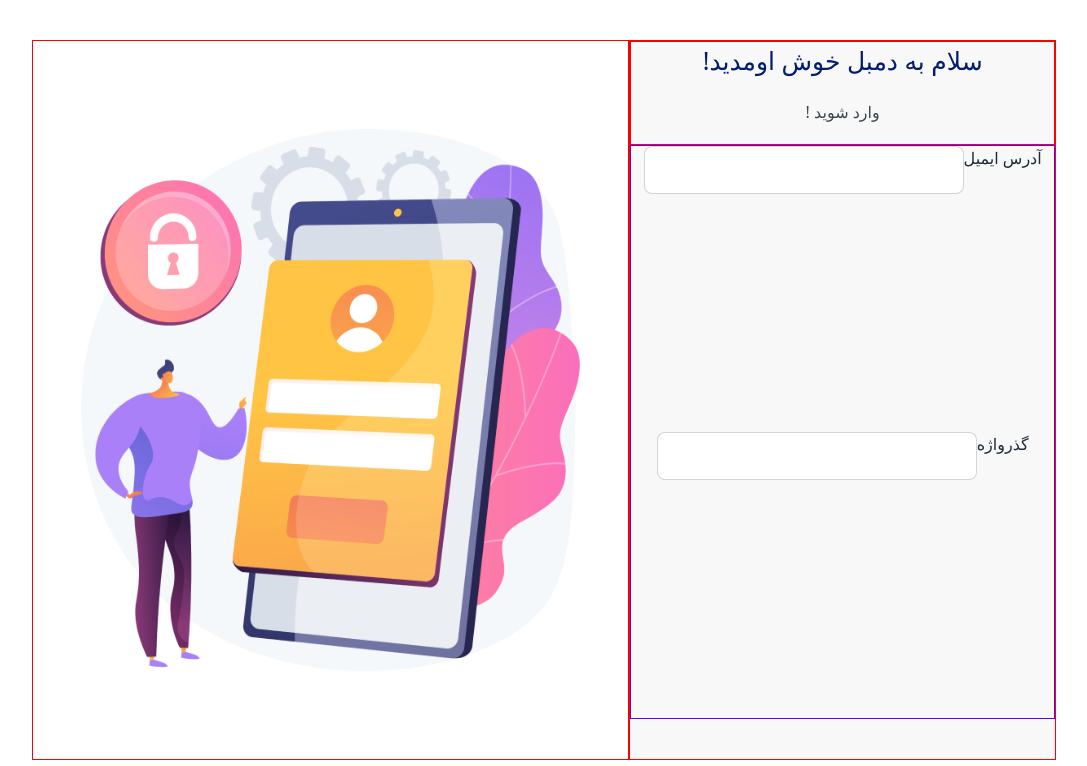
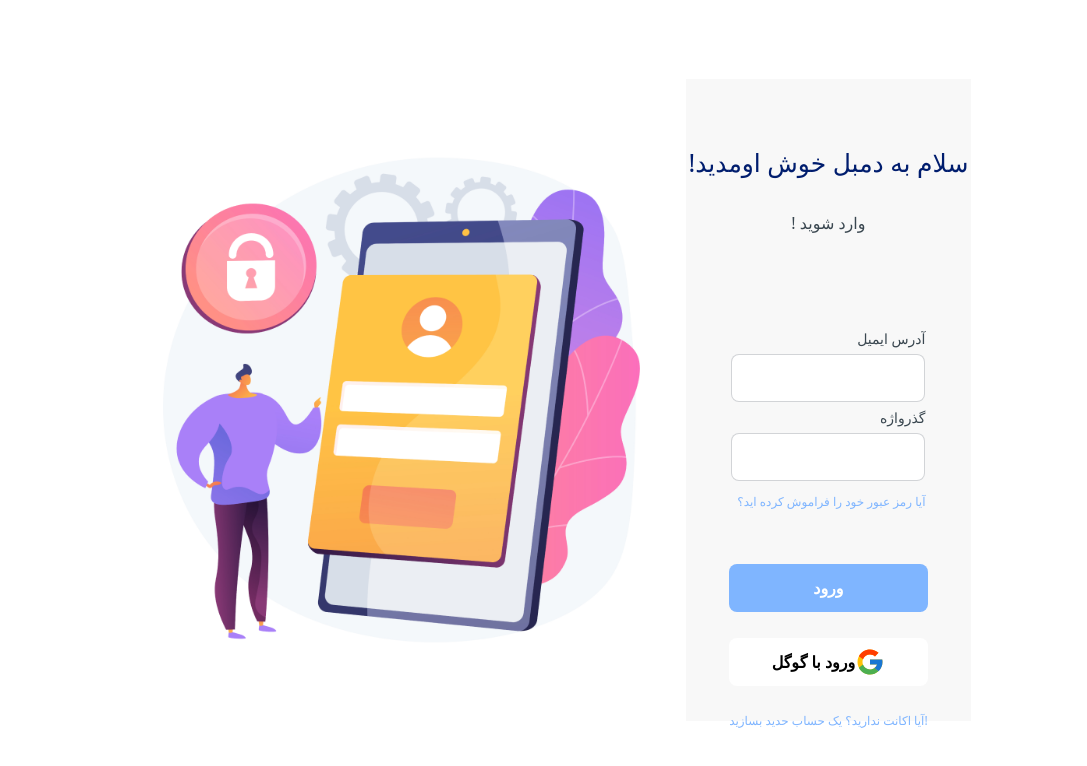
Before and after one commit to Dambel-org/front-end, a React (Vite) app: page / in a window 1280 px wide. Shown: the top 766 px of the page, without its empty margins (96-1183 px from the left). Built offline with nearby package versions, Linux system fonts and the light colour scheme.

Commit message:
Owner Login is ready-routing left

```diff
--- a/src/views/Owner/OwnerLogin.tsx
+++ b/src/views/Owner/OwnerLogin.tsx
@@ -4,24 +4,31 @@ import './css/StyleLogin.css';
 const OwnerLogin = () => {
   return (
     <div className='wrapper'>
-      <div className="row mx-auto md:w-full lg:w-4/5 ">
+      <div className="row mx-auto h-full lg:h-fit w-full xl:w-4/6 pb-2.5 md:p-0 ">
 
-        <figure className="w-7/12 ">
-          <img src="src/views/Owner/img/Login-pic.png" alt="Login" className="column-12" />
+        <figure className="w-0 md:w-8/12 ">
+          <img src="src/views/Owner/img/Login-pic.png" alt="Login" className="column-12 hidden md:block" />
         </figure>
 
-        <form action="#" className="w-5/12">
-          <div>
+        <form action="#" className="w-full md:w-4/12">
+
+          <div >
             <h1>سلام به دمبل خوش اومدید! </h1>
             <h3>وارد شوید !</h3>
           </div>
+
           <div className="inputs">
+            <label htmlFor="email" className='w-full'> آدرس ایمیل </label>
+            <input type="email" name="email" className="input input-bordered w-full max-w-xs" />
+            <label htmlFor="password" className='w-full'>گذرواژه </label>
+            <input type="password" name="password" className="input input-bordered w-full max-w-xs" />
+            <a href="#" className='font-medium text-blue-600 dark:text-blue-500 hover:underline'>آیا رمز عبور خود را فراموش کرده اید؟</a>
+          </div>
 
-            <label htmlFor="email"> آدرس ایمیل </label>
-            <input type="email" name="email" className="input input-bordered w-full max-w-xs" />
-            <label htmlFor="password">گذرواژه </label>
-            <input type="password" name="password" className="input input-bordered w-full max-w-xs" />
-
+          <div className="buttons">
+            <button type="submit" className="btn  w-full max-w-xs">ورود</button>
+            <button type="submit" className="btn  w-full max-w-xs">ورود با گوگل <svg xmlns="http://www.w3.org/2000/svg" viewBox="0 0 48 48" width="30px" height="30px"><path fill="#FFC107" d="M43.611,20.083H42V20H24v8h11.303c-1.649,4.657-6.08,8-11.303,8c-6.627,0-12-5.373-12-12c0-6.627,5.373-12,12-12c3.059,0,5.842,1.154,7.961,3.039l5.657-5.657C34.046,6.053,29.268,4,24,4C12.955,4,4,12.955,4,24c0,11.045,8.955,20,20,20c11.045,0,20-8.955,20-20C44,22.659,43.862,21.35,43.611,20.083z" /><path fill="#FF3D00" d="M6.306,14.691l6.571,4.819C14.655,15.108,18.961,12,24,12c3.059,0,5.842,1.154,7.961,3.039l5.657-5.657C34.046,6.053,29.268,4,24,4C16.318,4,9.656,8.337,6.306,14.691z" /><path fill="#4CAF50" d="M24,44c5.166,0,9.86-1.977,13.409-5.192l-6.19-5.238C29.211,35.091,26.715,36,24,36c-5.202,0-9.619-3.317-11.283-7.946l-6.522,5.025C9.505,39.556,16.227,44,24,44z" /><path fill="#1976D2" d="M43.611,20.083H42V20H24v8h11.303c-0.792,2.237-2.231,4.166-4.087,5.571c0.001-0.001,0.002-0.001,0.003-0.002l6.19,5.238C36.971,39.205,44,34,44,24C44,22.659,43.862,21.35,43.611,20.083z" /></svg></button>
+            <a href="" className='font-medium text-blue-600 dark:text-blue-500 hover:underline'>آیا اکانت ندارید؟   یک حساب حدید بسازید!</a>
           </div>
         </form>
       </div>
--- a/src/views/Owner/css/StyleLogin.css
+++ b/src/views/Owner/css/StyleLogin.css
@@ -23,7 +23,6 @@
   background-color: white;
   width: 70%;
   border-radius: 10px;
-  height: 90vh;
   display: -webkit-box;
   display: -ms-flexbox;
   display: flex;
@@ -33,7 +32,6 @@
 }
 
 .row > figure {
-  border: 1px red solid;
   display: -webkit-box;
   display: -ms-flexbox;
   display: flex;
@@ -60,12 +58,12 @@
   -ms-flex-wrap: wrap;
       flex-wrap: wrap;
   background: rgba(217, 217, 217, 0.18);
-  border: 1px red solid;
+  -ms-flex-line-pack: start;
+      align-content: flex-start;
 }
 
-.row > form > div {
+.row > form > div:nth-child(1) {
   width: 100%;
-  border: 1px red solid;
   display: -webkit-box;
   display: -ms-flexbox;
   display: flex;
@@ -76,21 +74,98 @@
       flex-wrap: wrap;
   direction: rtl;
   text-align: center;
+  padding: 65px 1px 40px 1px;
 }
 
-.row > form > div h1 {
+.row > form > div:nth-child(1) h1 {
   width: 100%;
   font-size: 25px;
   color: #001D6E;
+  margin-bottom: 30px;
 }
 
-.row > form > div h3 {
+.row > form > div:nth-child(1) h3 {
   color: #3A4750;
   width: 100%;
 }
 
 .row > form > .inputs {
-  height: 80%;
-  border: 1px #5d00ff solid;
+  padding: 50px 0px 50px 0px;
+  display: -webkit-box;
+  display: -ms-flexbox;
+  display: flex;
+  -webkit-box-pack: center;
+      -ms-flex-pack: center;
+          justify-content: center;
+  -ms-flex-wrap: wrap;
+      flex-wrap: wrap;
+  -ms-flex-line-pack: start;
+      align-content: flex-start;
+  width: 70%;
+}
+
+.row > form > .inputs > * {
+  margin: 2.5px;
+  color: #3A4750;
+  font-size: 16px;
+}
+
+.row > form > .inputs > label {
+  text-align: right;
+  font-size: 14px;
+}
+
+.row > form > .inputs > a {
+  direction: rtl;
+  text-align: right;
+  font-size: small;
+  width: 100%;
+  margin-top: 10px;
+  font-size: 12px;
+  color: #7FB5FF;
+}
+
+.row > form > .inputs > input {
+  direction: ltr;
+  background-color: white;
+  width: 100% !important;
+}
+
+.row > form > .buttons {
+  display: -webkit-box;
+  display: -ms-flexbox;
+  display: flex;
+  -webkit-box-pack: center;
+      -ms-flex-pack: center;
+          justify-content: center;
+  -ms-flex-wrap: wrap;
+      flex-wrap: wrap;
+  -webkit-box-align: space-between;
+      -ms-flex-align: space-between;
+          align-items: space-between;
+  width: 70%;
+  padding: 0;
+  height: 30%;
+}
+
+.row > form > .buttons button:nth-child(1) {
+  color: white;
+  outline: none;
+  border: none;
+  font-size: 16px;
+  background: #7FB5FF !important;
+}
+
+.row > form > .buttons button:nth-child(2) {
+  color: black;
+  outline: none;
+  border: none;
+  font-size: 16px;
+  background: #ffffff !important;
+}
+
+.row > form > .buttons > a {
+  color: #7FB5FF;
+  font-size: 12px;
 }
 /*# sourceMappingURL=StyleLogin.css.map */
--- a/src/views/Owner/css/StyleLogin.scss
+++ b/src/views/Owner/css/StyleLogin.scss
@@ -17,17 +17,16 @@
     background-color: white;
     width: 70%;
     border-radius: 10px;
-    height: 90vh;
+    // height: 90vh;
+    // overflow: hidden;
     display: flex;
     justify-content: center;
 
 
     >figure {
-        border: 1px red solid;
         display: flex;
         justify-content: center;
         align-items: center;
-
 
         img {
             height: 100%;
@@ -40,21 +39,24 @@
         justify-content: center;
         flex-wrap: wrap;
         background: rgba(217, 217, 217, 0.18);
+        align-content: flex-start;
 
         >div {
+            &:nth-child(1) {
                 width: 100%;
-            border: 1px red solid;
                 display: flex;
                 justify-content: center;
                 flex-wrap: wrap;
                 direction: rtl;
                 text-align: center;
+                padding: 65px 1px 40px 1px;
 
                 h1 {
 
                     width: 100%;
                     font-size: 25px;
                     color: #001D6E;
+                    margin-bottom: 30px;
                 }
 
                 h3 {
@@ -62,12 +64,76 @@
                     width: 100%;
                 }
             }
+        }
 
         >.inputs {
-            height: 80%;
-            border: 1px rgb(93, 0, 255) solid;
+            padding: 50px 0px 50px 0px;
+            display: flex;
+            justify-content: center;
+            flex-wrap: wrap;
+            align-content: flex-start;
+            width: 70%;
+
+
+            >* {
+                margin: 2.5px;
+                color: #3A4750;
+                font-size: 16px;
             }
 
-        border: 1px red solid;
+            >label {
+                text-align: right;
+                font-size: 14px;
+            }
+
+            >a {
+                direction: rtl;
+                text-align: right;
+                font-size: small;
+                width: 100%;
+                margin-top: 10px;
+                font-size: 12px;
+                color: #7FB5FF;
+            }
+
+            >input {
+                direction: ltr;
+                background-color: white;
+                width: 100% !important;
+
             }
         }
+
+        >.buttons {
+            display: flex;
+            justify-content: center;
+            flex-wrap: wrap;
+            align-items: space-between;
+            width: 70%;
+            padding: 0;
+            height: 30%;
+            button {
+                &:nth-child(1) {
+                    color: white;
+                    outline: none;
+                    border: none;
+                    font-size: 16px;
+                    background: #7FB5FF !important;
+                }
+                &:nth-child(2) {
+                    color: rgb(0, 0, 0);
+                    outline: none;
+                    border: none;
+                    font-size: 16px;
+                    background: #ffffff !important;
+                }
+            }
+
+            >a {
+                color: #7FB5FF;
+                font-size: 12px;
+            }
+        }
+
+    }
+}
```
Also changed, not shown: src/views/Owner/img/icons8-google (1).svg (added), 1 other file (tests, documents, lock files or other folders). Lines whose indentation alone changed are shown as unchanged.
